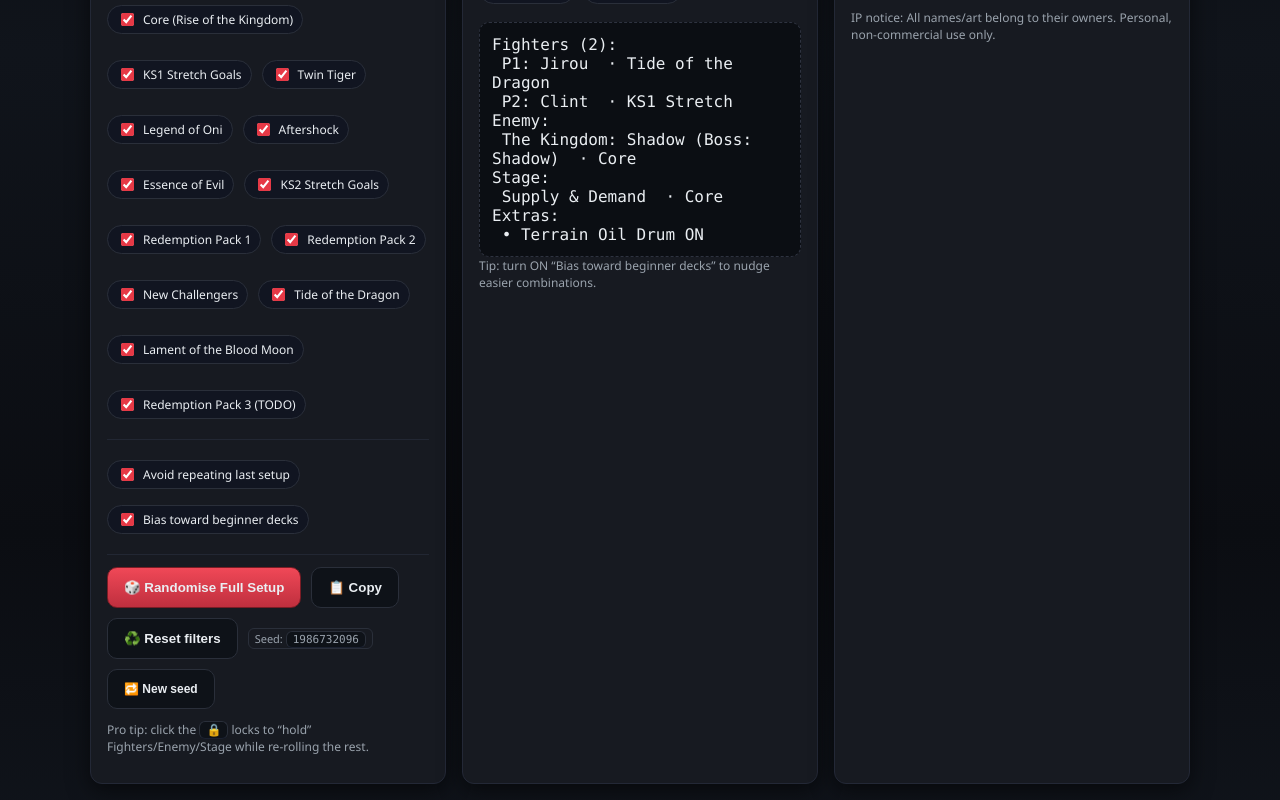
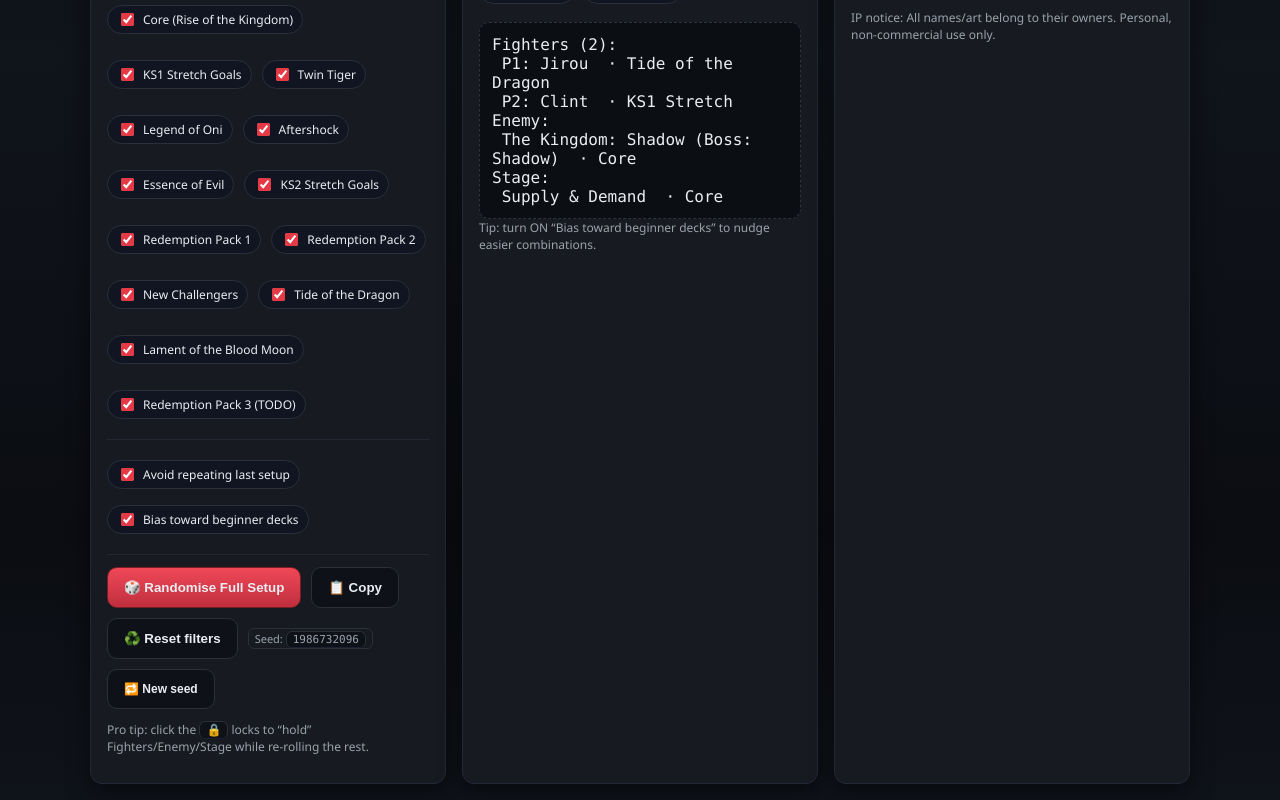
Before and after one commit to VitorMMOliveira/StreetMastersRandomizer, a plain HTML site: page index.html in a window 1280 px wide. Both pictures are taken after a click on the button "🎲 Randomise Full Setup". Shown: the part 267-1067 px from the top of the page. Drawn offline with Linux system fonts and the light colour scheme.

Commit message:
Update index.html - Support for 0 extras

```diff
--- a/index.html
+++ b/index.html
@@ -1200,7 +1200,7 @@
 
                 let extras = (cfg.locks.extras && lastSetup?.extras) ? lastSetup.extras : [];
                 if (sets.extras.length) {
-                    extras = drawDistinct(sets.extras, 1 + Math.floor(rng() * sets.extras.length), rng);
+                    extras = drawDistinct(sets.extras, Math.floor(rng() * (sets.extras.length + 1)), rng);
                 }
 
                 const thisSetup = {
```
